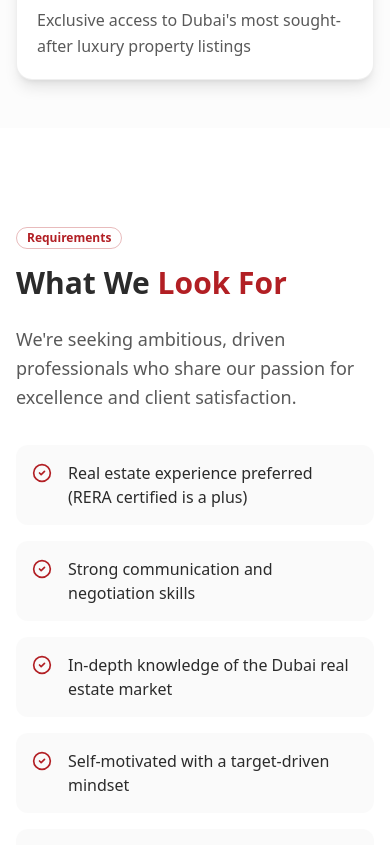
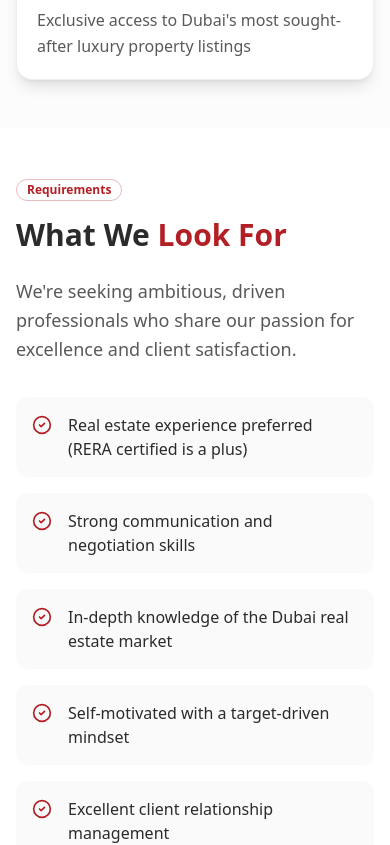
Before and after one commit to hashtagdigital-org/Al-KHAIL, a React (Vite) app: page /careers in a window 390 px wide. Shown: the part 2200-3045 px from the top of the page. Built offline with nearby package versions, Linux system fonts and the light colour scheme; the HTML template or start-up script is replaced by a standard one.

Commit message:
Preceding changes

```diff
--- a/src/pages/HiringAgentPage.tsx
+++ b/src/pages/HiringAgentPage.tsx
@@ -227,9 +227,9 @@ const HiringAgentPage = () => {
       </section>
 
       {/* ═══════════════ WHAT WE LOOK FOR ═══════════════ */}
-      <section className="py-24">
-        <div className="container mx-auto px-4">
-          <div className="grid lg:grid-cols-2 gap-16 items-center">
+      <section className="py-12 sm:py-16 md:py-24">
+        <div className="container mx-auto px-4 sm:px-6">
+          <div className="grid lg:grid-cols-2 gap-8 md:gap-12 lg:gap-16 items-center">
             <div>
               <Badge variant="outline" className="mb-4 border-accent/30 text-accent">Requirements</Badge>
               <h2 className="text-3xl md:text-4xl font-bold mb-6">
```
